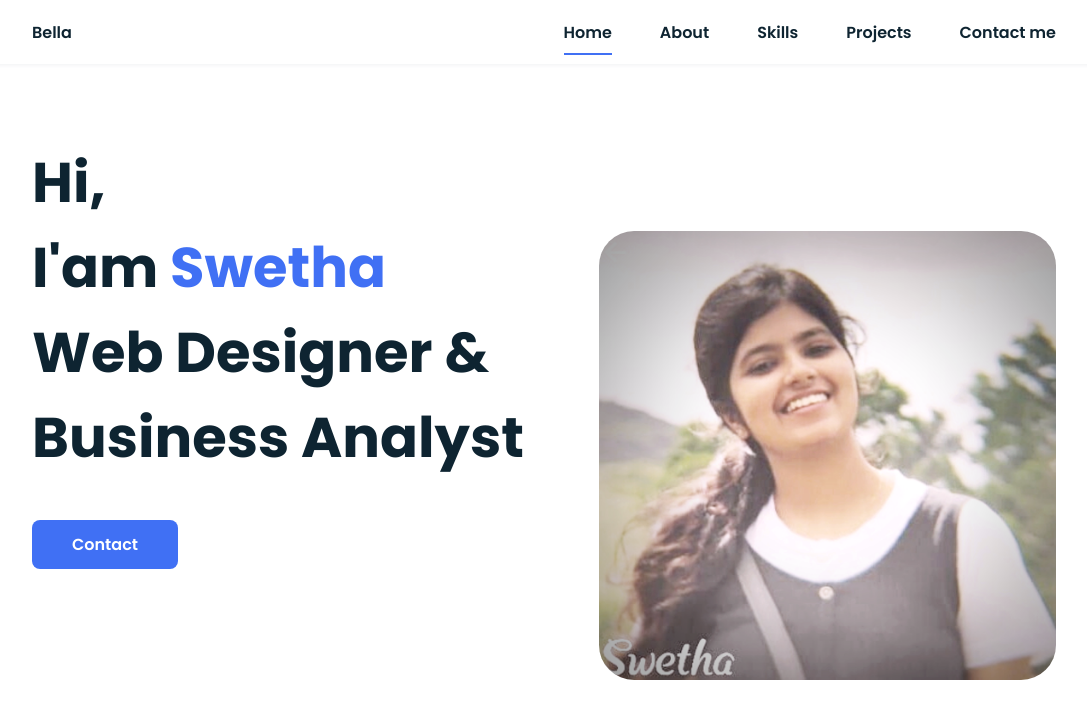
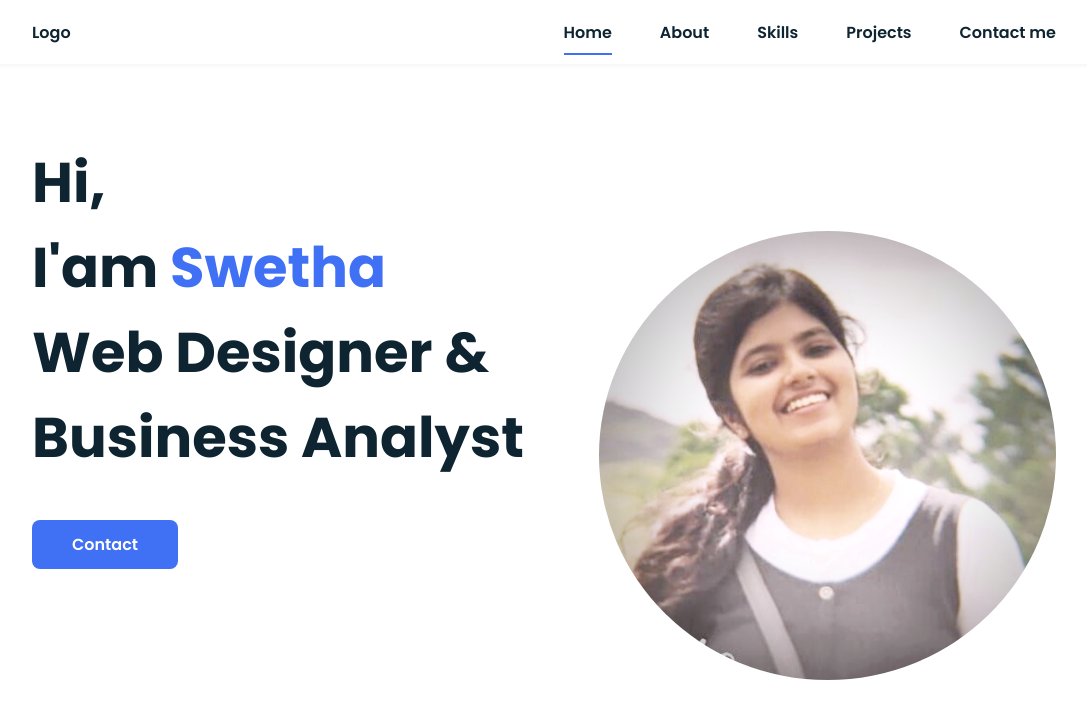
Before and after one commit to swethamaaleyam/Swetha_portfolio.github.io, a plain HTML site: page index.html in a window 1280 px wide. Shown: the top 722 px of the page, without its empty margins (96-1183 px from the left). Drawn offline with nearby package versions, Linux system fonts and the light colour scheme.

Commit message:
First update By Swetha

```diff
--- a/index.html
+++ b/index.html
@@ -17,7 +17,7 @@
         <header class="l-header">
             <nav class="nav bd-grid">
                 <div>
-                    <a href="#" class="nav__logo">Bella</a>
+                    <a href="#" class="nav__logo">Logo</a>
                 </div>
 
                 <div class="nav__menu" id="nav-menu">
@@ -52,7 +52,7 @@
                 </div>
 
                 <div class="home__img">
-                    <img src="assets/img/perfil.png" alt="" style="border-radius: 35px;">
+                    <img src="assets/img/perfil.png" alt="" style="border-radius: 60%;">
                 </div>
             </section>
 
@@ -105,7 +105,7 @@
                                 <span class="skills__percentage">85%</span>
                             </div>
                         </div>
-                        <div class="skills__data">
+<!--                         <div class="skills__data">
                             <div class="skills__names">
                                 <i class='bx bxl-javascript skills__icon' ></i>
                                 <span class="skills__name">JAVASCRIPT</span>
@@ -116,7 +116,7 @@
                             <div>
                                 <span class="skills__percentage">65%</span>
                             </div>
-                        </div>
+                        </div> -->
                         <div class="skills__data">
                             <div class="skills__names">
                                 <i class='bx bxs-paint skills__icon'></i>
@@ -195,7 +195,7 @@
 
         <!--===== FOOTER =====-->
         <footer class="footer">
-            <p class="footer__title">Bella</p>
+            <p class="footer__title">Logo</p>
             <div class="footer__social">
                 <a href="#" class="footer__icon"><i class='bx bxl-facebook' ></i></a>
                 <a href="#" class="footer__icon"><i class='bx bxl-instagram' ></i></a>
```
